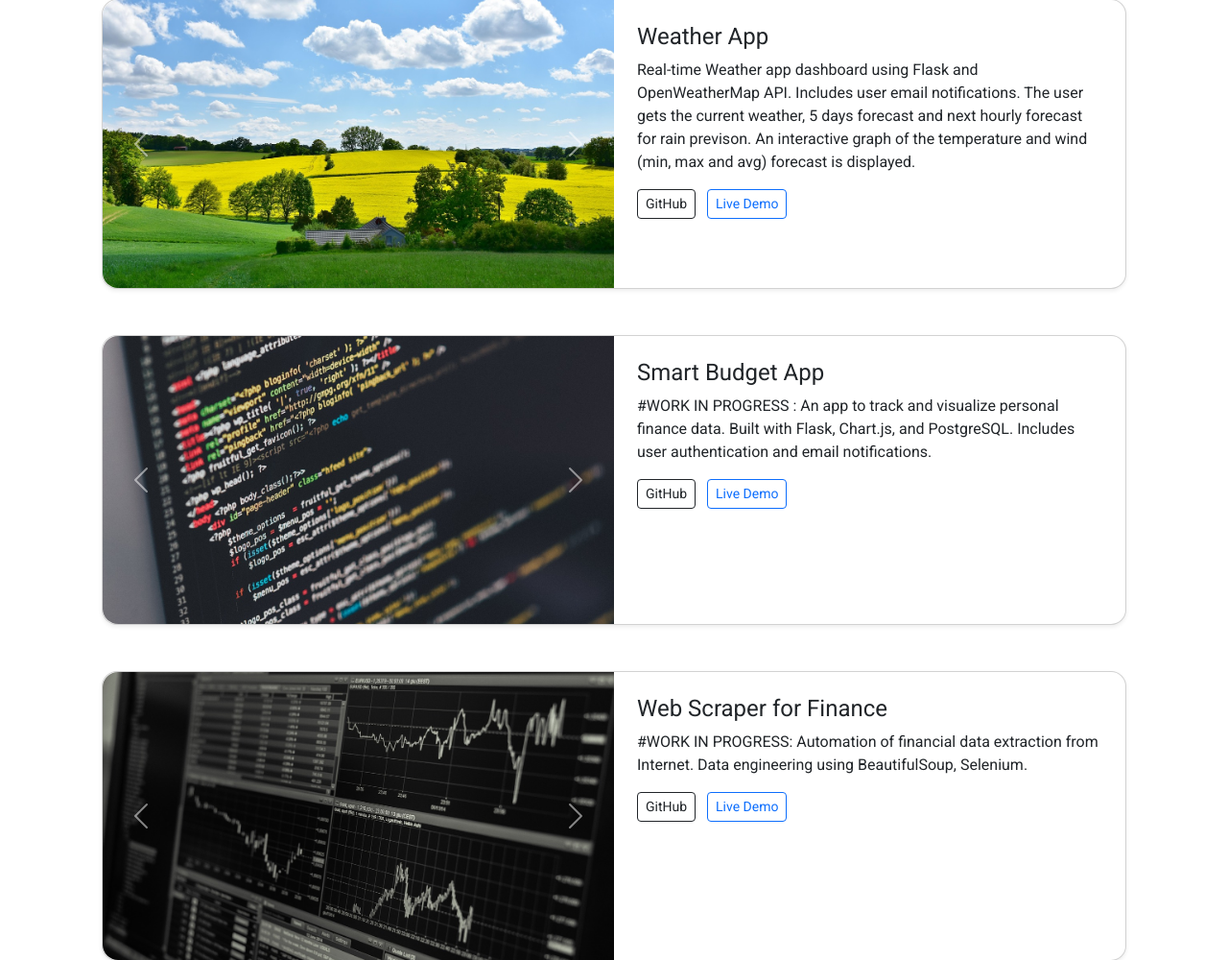
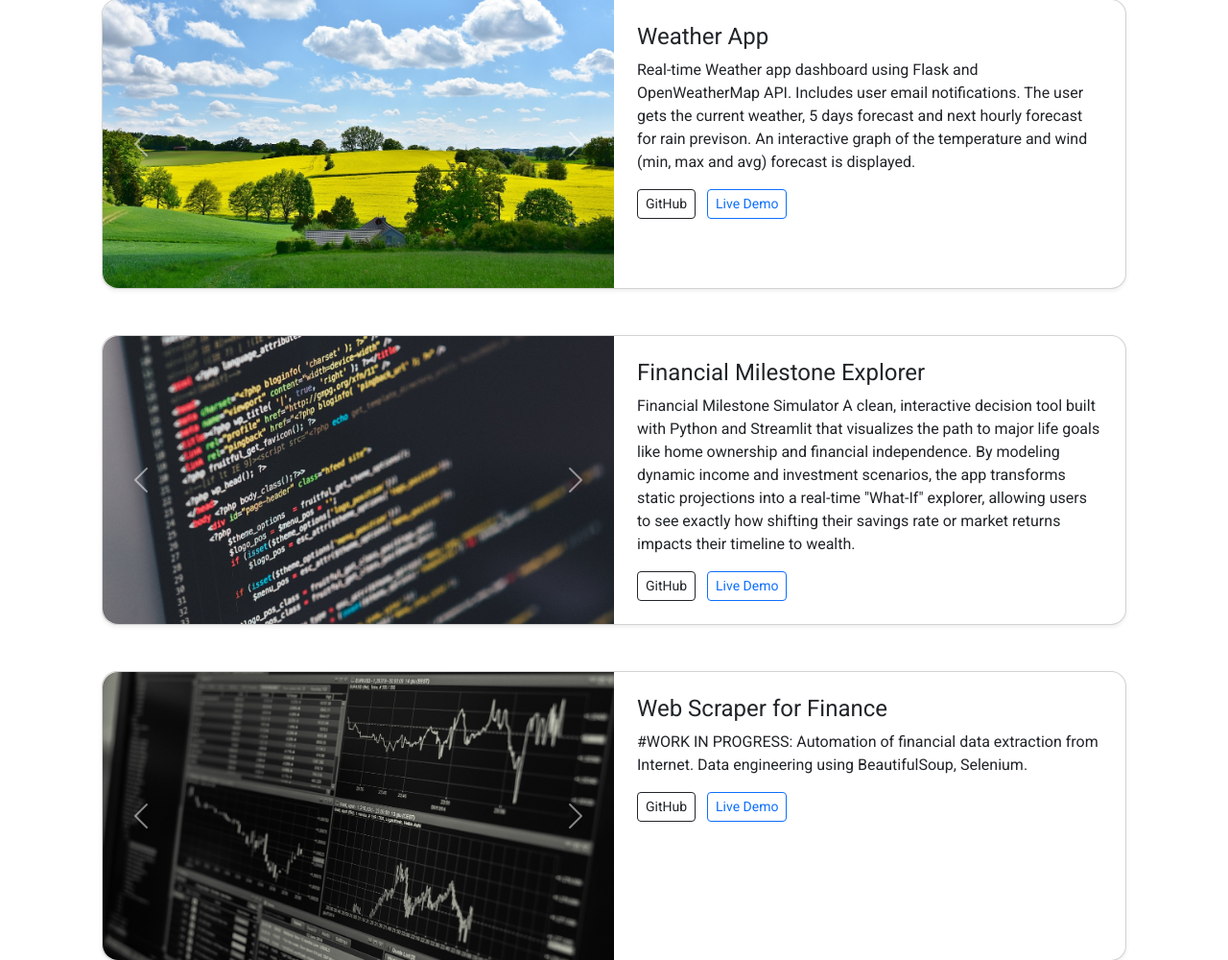
Before and after one commit to ValerieVienne/flask-personal-website, a Flask app: page /projects in a window 1280 px wide. Shown: the part 1029-2029 px from the top of the page at 96% size. Run offline with Flask 3, Linux system fonts and the light colour scheme; some libraries are stand-ins or nearby versions.

Commit message:
projects update Financial Milestone Explorer

```diff
--- a/templates/projects.html
+++ b/templates/projects.html
@@ -155,14 +155,14 @@
           </div>
 
           <div class="col-md-6 p-4">
-            <h4>Smart Budget App</h4>
-            <p>#WORK IN PROGRESS : An app to track and visualize personal finance data. Built with Flask, Chart.js, and PostgreSQL. Includes user authentication and email notifications.</p>
+            <h4>Financial Milestone Explorer</h4>
+            <p>Financial Milestone Simulator A clean, interactive decision tool built with Python and Streamlit that visualizes the path to major life goals like home ownership and financial independence. By modeling dynamic income and investment scenarios, the app transforms static projections into a real-time "What-If" explorer, allowing users to see exactly how shifting their savings rate or market returns impacts their timeline to wealth.</p>
             <a href="https://github.com/yourusername/project1" target="_blank" class="btn btn-outline-dark btn-sm me-2" onclick="gtag('event', 'click_project_link', {
               event_category: 'portfolio',
               event_label: 'Smart Budget App'
             });">
             GitHub</a>
-            <a href="https://demo-link.com" target="_blank" class="btn btn-outline-primary btn-sm">Live Demo</a>
+            <a href="https://financial-milestone-explorer.onrender.com/" target="_blank" class="btn btn-outline-primary btn-sm">Live Demo</a>
           </div>
         </div>
       </div>
```
